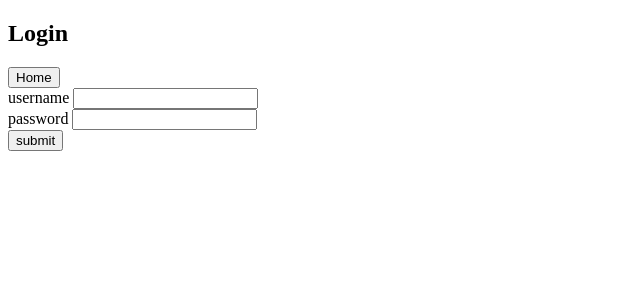
After one commit to ZachDougherty/whatsfordinner, a Flask app: page /login in a window 1280 px wide. The commit adds this page. Shown: the top 300 px of the page, without its empty margins (0-640 px from the left). Run offline with Flask 2, Linux system fonts and the light colour scheme; parts of the project's set-up code (start-up, migrations or seed data) failed here and were passed over.

Commit message:
User login system.

```diff
--- a/app/__init__.py
+++ b/app/__init__.py
@@ -2,6 +2,7 @@ from dotenv import load_dotenv
 
 from flask import Flask
 from flask_sqlalchemy import SQLAlchemy
+from flask_login import LoginManager
 from config import Config
 
 load_dotenv()
@@ -12,5 +13,8 @@ db = SQLAlchemy(app)
 db.create_all()
 db.session.commit()
 
+login_manager = LoginManager()
+login_manager.init_app(app)
+
 from app import views
 from app import models
--- a/app/models.py
+++ b/app/models.py
@@ -1,14 +1,35 @@
 from flask_wtf import FlaskForm
-from wtforms import StringField, SubmitField
-from wtforms.validators import DataRequired
+from flask_login import UserMixin
+from wtforms import StringField, SubmitField, PasswordField
+from wtforms.validators import DataRequired, Length
 
-from app import db
+from werkzeug.security import generate_password_hash, check_password_hash
 
+from app import db, login_manager
+
+# WTF Forms
 class StringForm(FlaskForm):
 	"Class for single string field form"
 	field = StringField('url', validators=[DataRequired()])
 	submit = SubmitField('submit')
 
+class LoginForm(FlaskForm):
+	"Login Form"
+	username = StringField('username', validators=[DataRequired()])
+	password = PasswordField('password', validators=[DataRequired()])
+	submit = SubmitField('submit')
+
+class RegisterForm(FlaskForm):
+	username = StringField('username', validators=[
+		DataRequired(), Length(min=4)
+	])
+	password = PasswordField('password', validators=[
+		DataRequired(), Length(min=8)
+	])
+	submit = SubmitField('submit')
+
+
+# Table <> Class definitions
 class Recipes(db.Model):
 	"Table for recipes"
 	__tablename__ = "recipes"
@@ -24,11 +45,25 @@ class Recipes(db.Model):
 	host = db.Column(db.String())
 	url = db.Column(db.String(), nullable=False)
 
-class Users(db.Model):
+class Users(db.Model, UserMixin):
 	"Table for users"
 	__tablename__ = "users"
 	__table_args__ = {"schema": "public"}
 
-	id = db.Column(db.Integer(), nullable=False)
-	username = db.Column(db.String(20), nullable=False, primary_key=True)
-	password = db.Column(db.String(20), nullable=False)
+	id = db.Column(db.Integer(), nullable=False, primary_key=True)
+	username = db.Column(db.String(), nullable=False)
+	password_hash = db.Column(db.String(), nullable=False)
+
+	def __init__(self, username, password):
+		self.username = username
+		self.set_password(password)
+
+	def set_password(self, password):
+		self.password_hash = generate_password_hash(password)
+
+	def check_password(self, password):
+		return check_password_hash(self.password_hash, password)
+
+@login_manager.user_loader
+def load_user(id: int):
+	return Users.query.get(int(id))
--- /dev/null
+++ b/app/templates/login.html
@@ -0,0 +1,29 @@
+{% extends 'base.html' %}
+{% block title %}Login{% endblock %}
+{% block content %}
+{% with messages = get_flashed_messages() %}
+   {% if messages %}
+      {% for message in messages %}
+         {{ message }}
+      {% endfor %}
+   {% endif %}
+{% endwith %}
+<h2>Login</h2>
+<a href="{{ url_for('index') }}"><button name="home-button">Home</button></a>
+<div class="register">
+  <form class="register-form" method="post">
+    {{ form.csrf_token }}
+    <div class="username">
+      {{ form.username.label }}
+      {{ form.username }}
+    </div>
+    <div class="password">
+      {{ form.password.label }}
+      {{ form.password }}
+    </div>
+    <div class="submit">
+      {{ form.submit }}
+    </div>
+  </form>
+</div>
+{% endblock %}
--- a/app/templates/recipe.html
+++ b/app/templates/recipe.html
@@ -1,6 +1,9 @@
 
+{% extends 'base.html' %}
+{% block title %}Recipe{% endblock %}
+{% block content %}
 <body>
-	<a href="{{ url_for('index') }}"><button>Home</button></a>
+	<a href="{{ url_for('index') }}"><button class="home-button">Home</button></a>
 	{% if recipe %}
 		<div class="recipe-img">
 			<img src="{{ recipe['image'] }}" height="200", width="300" align="top">
@@ -33,3 +36,4 @@
 	</div>
 	{% endif %}
 </body>
+{% endblock %}
--- a/app/views.py
+++ b/app/views.py
@@ -1,8 +1,12 @@
-from flask import redirect, url_for, render_template, request
+from flask import redirect, url_for, render_template, request, flash
+from flask_login.utils import login_user, logout_user, \
+							  current_user, login_required
 
 from app import app, db, models
-from app.models import StringForm
+from app.models import StringForm, LoginForm, RegisterForm, Users
 from app.scrape import get_recipe
+
+import json
 
 @app.route('/', methods=['GET','POST'])
 @app.route('/index', methods=['GET','POST'])
@@ -20,11 +24,59 @@ def recipe():
 	try:
 		recipe = models.Recipes.query.filter_by(url=url).first()
 		recipe_dict = get_recipe(url)
+		with open(f"{recipe_dict['title']}.json", "w") as out:
+			json.dump(recipe_dict, out)
 		if not recipe:
 			recipe = models.Recipes(**recipe_dict)
 			db.session.add(recipe)
 			db.session.commit()
+			with open(f"recipes/{recipe_dict['title']}.json", "w") as out:
+				json.dump(recipe_dict, out)
 	except:  # if website is not implemented by recipe_scrapers or url is bad
 		recipe_dict = None
 	finally:
 		return render_template('recipe.html', recipe=recipe_dict)
+
+@app.route('/login', methods=['GET','POST'])
+def login():
+	form = LoginForm()
+	if form.validate_on_submit():
+		username = form.username.data
+		password = form.password.data
+		user = Users.query.filter_by(username=username).first()
+		if not user:
+			flash(f"Username: {username} not found")
+		elif not user.check_password(password):
+			flash("Incorrect password")
+		else:
+			login_user(user)
+			return render_template('index.html', form=StringForm(),
+				loggedin=current_user.is_authenticated)
+
+	return render_template('login.html', form=form,
+						   loggedin=current_user.is_authenticated)
+
+@app.route('/register', methods=['GET','POST'])
+def register():
+	form = RegisterForm()
+	if form.validate_on_submit():
+		username = form.username.data
+		password = form.password.data
+		user = Users.query.filter_by(username=username).first()
+		if not user:
+			new_user = Users(username, password)
+			db.session.add(new_user)
+			db.session.commit()
+			login_user(new_user)
+			return render_template('index.html', form=StringForm(),
+				loggedin=current_user.is_authenticated)
+		flash("Incorrect")
+
+	return render_template('register.html', form=form)
+
+@app.route('/logout', methods=['GET', 'POST'])
+@login_required
+def logout():
+    logout_user()
+    return render_template('index.html', form=StringForm(),
+		loggedin=current_user.is_authenticated)
--- a/database/create_tables.sql
+++ b/database/create_tables.sql
@@ -17,8 +17,8 @@ CREATE TABLE recipes (
 CREATE TABLE users (
   id SERIAL,
   username VARCHAR(20) NOT NULL,
-  password VARCHAR(20) NOT NULL,
-  PRIMARY KEY (username)
+  password_hash VARCHAR(20) NOT NULL,
+  PRIMARY KEY (id)
 )
 ;
 COMMIT;
```
Also changed, not shown: app/templates/index.html (+9 -2 lines), app/templates/register.html (added, +31 -0 lines).
